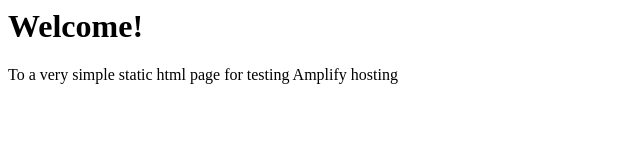
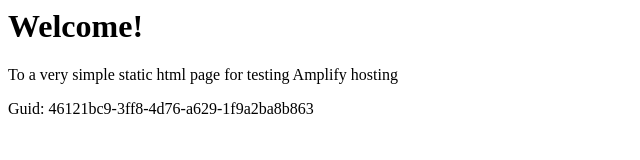
Before and after one commit to aws-aemilia-icn/Github-PR-Commit-Integration-Test-DoNotTouch-Gith-OKSLNVO2-v1-preprod-ap-northeast-2, a website: page src/index.html in a window 1280 px wide. Shown: the whole page, without its empty margins (0-640 px from the left). Drawn offline with Linux system fonts and the light colour scheme.

Commit message:
commit from integ tests

```diff
--- a/src/index.html
+++ b/src/index.html
@@ -1,3 +1,5 @@
+
+
 <html lang="en">
 
 <head>
@@ -10,6 +12,6 @@
 <body>
     <h1>Welcome!</h1>
     <p>To a very simple static html page for testing Amplify hosting</p>
-</body>
+    <p>Guid: 46121bc9-3ff8-4d76-a629-1f9a2ba8b863</p></body>
 
 </html>
```
